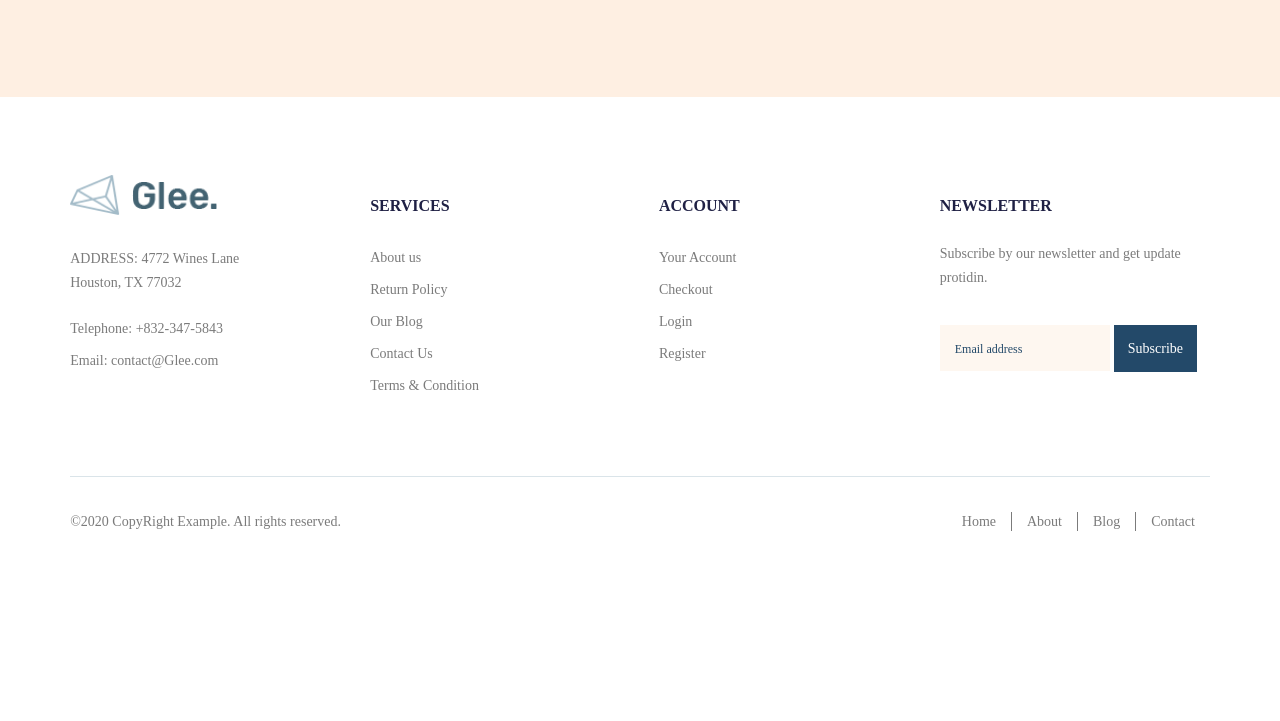
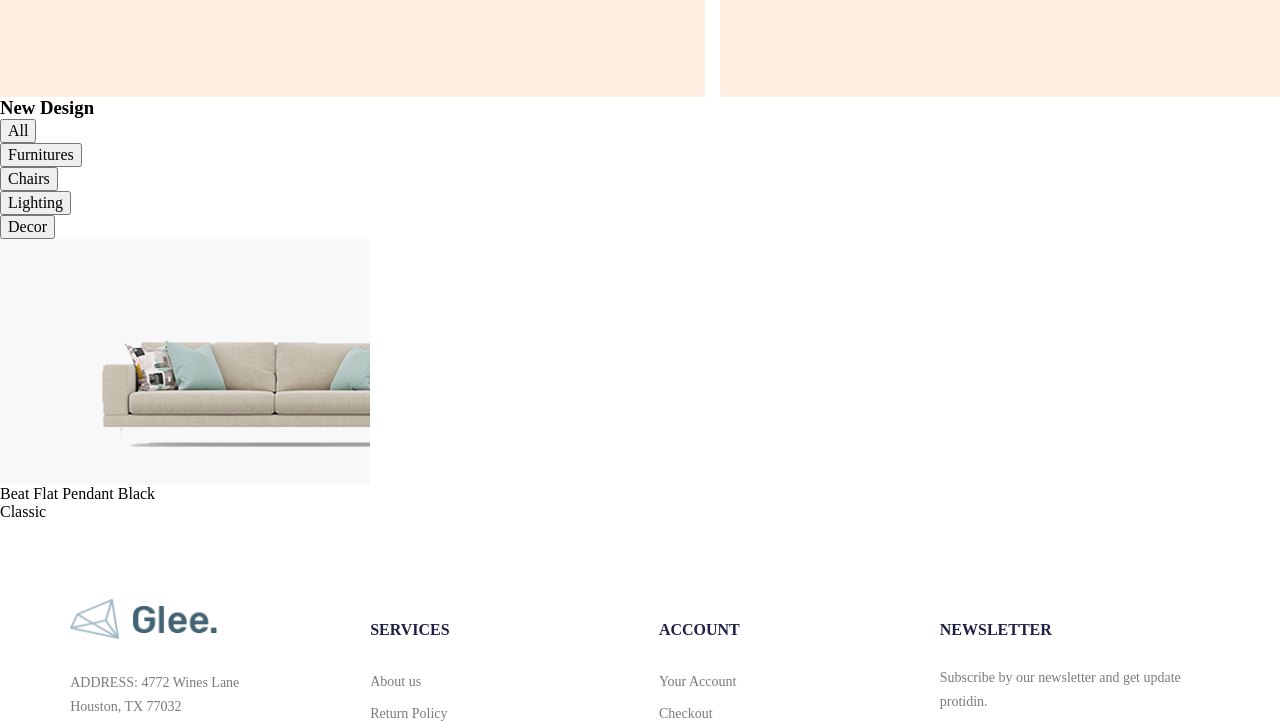
Before and after one commit to Peschernuy/glee, a website: page app/index.html in a window 1280 px wide. Shown: the part 3045-3766 px from the top of the page. Before the commit the page ends 3612 px from the top, so only its background shows below. Drawn offline with nearby package versions, Linux system fonts and the light colour scheme; files that its build step writes are made by us from their sources; files whose address does not match are found by name.

Commit message:
added design section

```diff
--- a/app/index.html
+++ b/app/index.html
@@ -464,6 +464,56 @@
       </div>
     </section>
 
+    <section class="design">
+      <div class="container">
+        <h3 class="design__title">New Design</h3>
+        <nav class="design__menu">
+          <ul class="design__menu-list">
+            <li class="design__menu-item">
+              <button class="design__menu-link"  href="#">All</button>
+            </li>
+            <li class=design__menu-item">
+              <button class="design__menu-link" href="#">Furnitures</button>
+            </li>
+            <li class="design__menu-item">
+              <button class="design__menu-link" href="#">Chairs</button>
+            </li>
+            <li class="design__menu-item">
+              <button class="design__menu-link" href="#">Lighting</button>
+            </li>
+            <li class=design__menu-item">
+              <button class="design__menu-link" href="#">Decor</button>
+            </li>
+          </ul>
+        </nav>
+
+        <div class="design__items">
+          <div class="design__item">
+            <div class="design__item-img">
+              <img src="images/content/9.png" alt="">
+              <div class="deign__item-title">Beat Flat Pendant
+              Black</div>
+              <div class="design__item-text">Classic</div>
+            </div>
+          </div>
+        </div>
+
+      </div>
+    </section>
+
+
+
+
+
+
+
+
+
+
+
+
+
+
 
 
 
--- a/app/scss/style.scss
+++ b/app/scss/style.scss
@@ -350,6 +350,7 @@
 &-items{
   display: flex;
   justify-content: space-between;
+  gap: 15px;
 
 }
 
@@ -401,8 +402,6 @@
   color: #436372;
 
 }
-
-
 }
 
 
```
Also changed, not shown: app/images/content/10.png (added), app/images/content/11.png (added), app/images/content/12.png (added), app/images/content/13.png (added), app/images/content/14.png (added), app/images/content/9.png (added).
